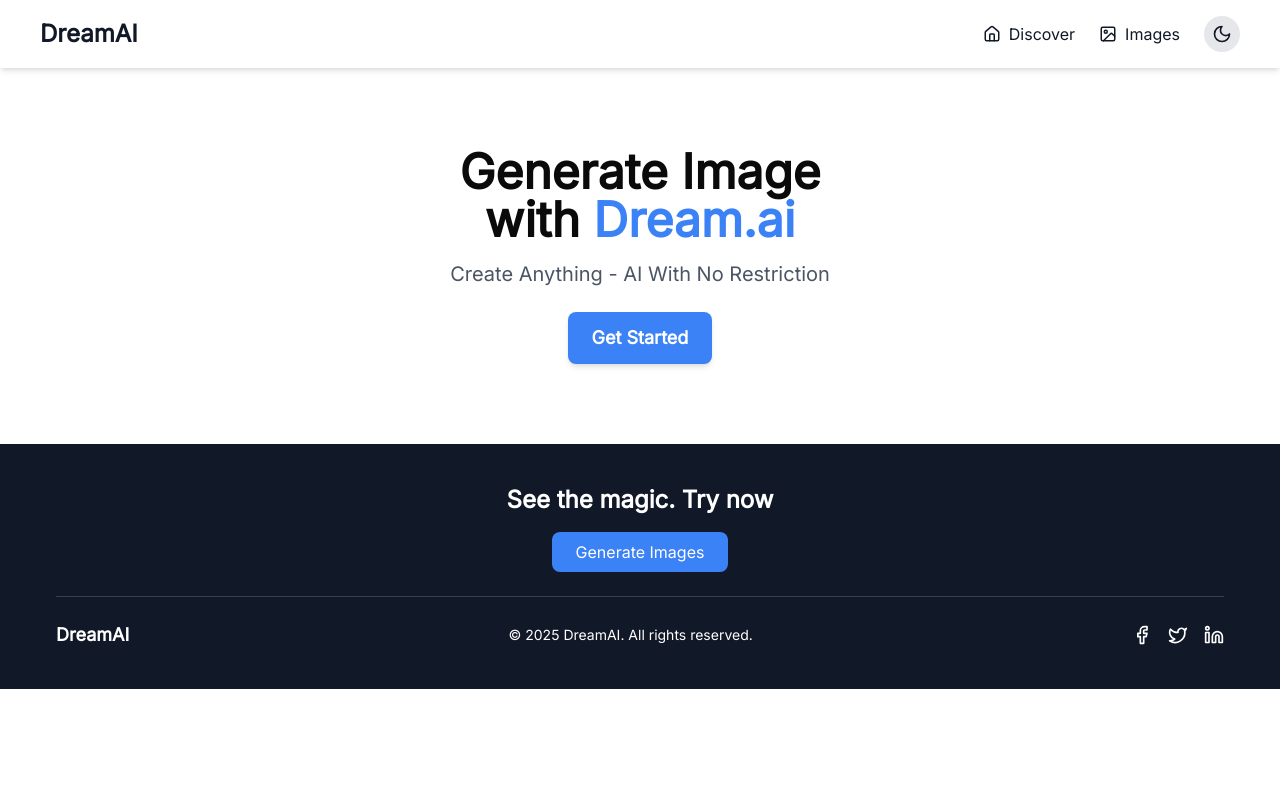
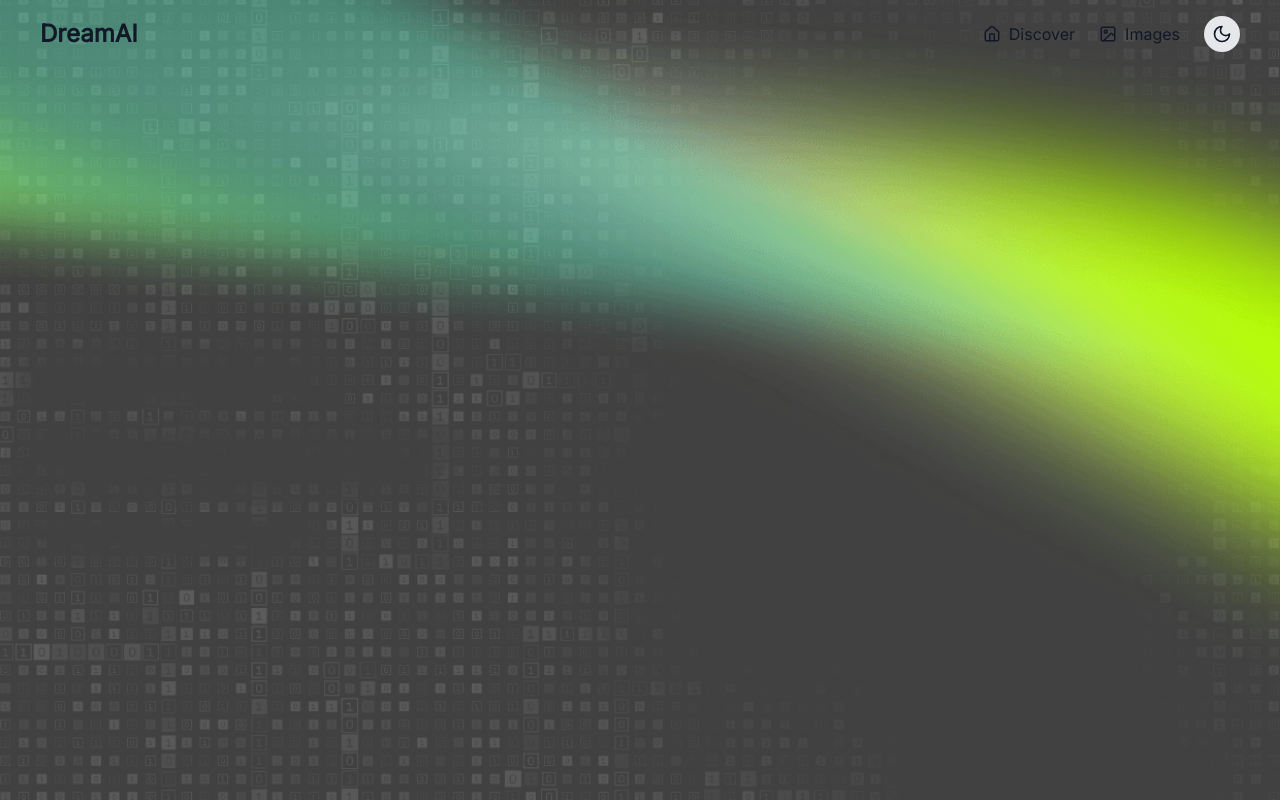
Before and after one commit to mdsajalali/dream-ai-client, a Next.js app: page / in a window 1280 px wide. Shown: the top 802 px of the page. Built offline with nearby package versions, Linux system fonts and the light colour scheme.

Commit message:
add: images

```diff
--- a/src/components/shared/Navbar.tsx
+++ b/src/components/shared/Navbar.tsx
@@ -33,7 +33,8 @@ const Navbar = () => {
   }, []);
 
   return (
-    <header className="bg-white shadow-md dark:bg-gray-800">
+    <div className="bg-[url('/images/banner-bg.png')] bg-cover bg-center min-h-screen w-full">
+      <header className="bg-[url('/images/banner-gradient-shape.svg')] z-[999] bg-cover bg-center min-h-screen w-full">
         <div className="max-w-[1200px] mx-auto px-4 lg:px-0 flex items-center justify-between py-4">
           {/* Logo */}
           <Link href="/" className="flex items-center space-x-2">
@@ -114,6 +115,7 @@ const Navbar = () => {
           </div>
         </div>
       </header>
+    </div>
   );
 };
 
```
Also changed, not shown: public/images/banner-bg.png (added), public/images/banner-gradient-shape.svg (added). Lines whose indentation alone changed are shown as unchanged.
